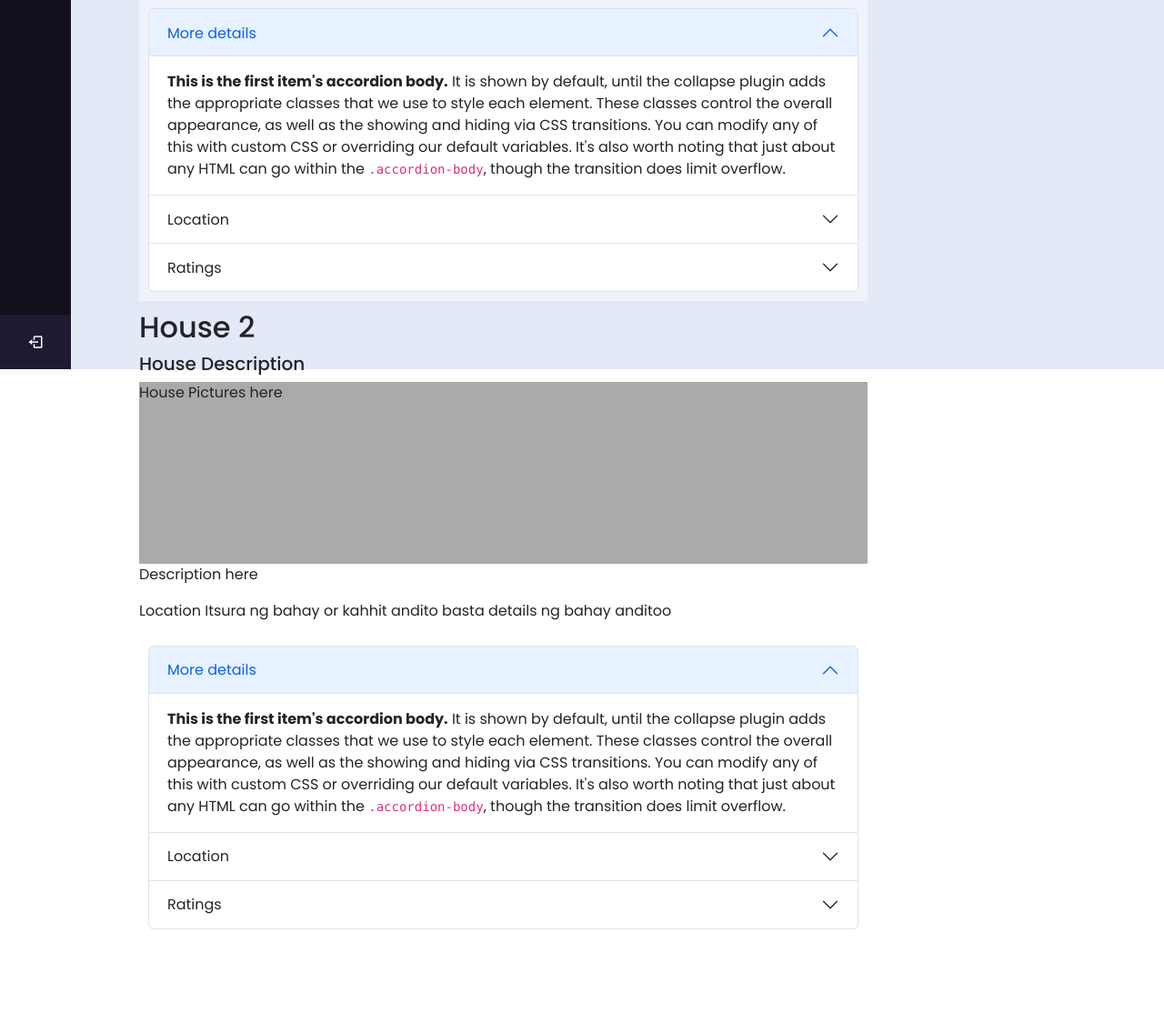
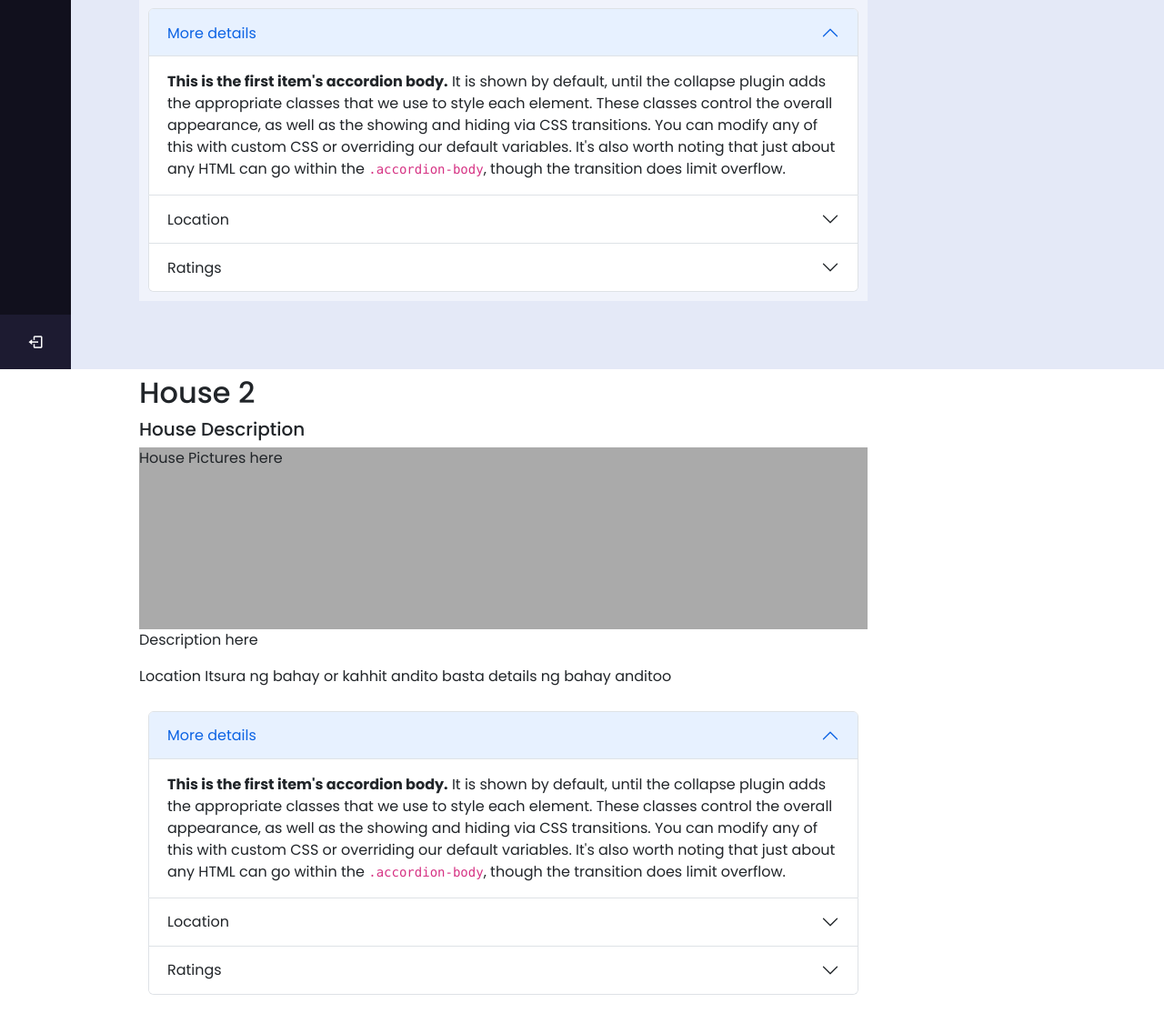
Before and after one commit to Jcvillanueva/Bisita-Pilipinas, a PHP site: page /homepage.html in a window 1280 px wide. Shown: the part 394-1508 px from the top of the page at 91% size. Before the commit the page ends 1416 px from the top, so only its background shows below. Run offline with PHP 8.4, Linux system fonts and the light colour scheme.

Commit message:
Re done everything

```diff
--- a/BisitaPilipinas/BnBOwner.html
+++ b/BisitaPilipinas/BnBOwner.html
@@ -81,8 +81,7 @@
         </ul>
       </div>
       <section class="home-section">
-          <div class="text">Dashboard
-            <div class="">
+          <div class="text">Dashboard<div class="">
 
             </div>
           </div>
--- a/BisitaPilipinas/CSS/Index.css
+++ b/BisitaPilipinas/CSS/Index.css
@@ -270,10 +270,18 @@
   position: absolute;
 }
 
-.col-sm-8 #accordionExample{
+.col-sm-8 #accordionExample1{
   list-style: none;
   width: 100%;
   margin-bottom: 10px;
   background: rgba(255, 255, 255, 0.425);
   padding: 10px;
 }
+
+.col-sm-8 .house2 #accordionExample2{
+  list-style: none;
+  width: 100%;
+  margin-bottom: 10px;
+  background: rgba(255, 255, 255, 0.425);
+  padding: 10px;
+}
--- a/BisitaPilipinas/homePage.html
+++ b/BisitaPilipinas/homePage.html
@@ -74,7 +74,8 @@
           <div class="fakeimg">House Pictures here</div>
           <p>Description here</p>
           <p>Location Itsura ng bahay or kahhit andito basta details ng bahay anditoo</p>
-          <div class="accordion" id="accordionExample">
+          <!-- First Accordion house -->
+          <div class="accordion" id="accordionExample1">
             <div class="accordion-item">
               <h2 class="accordion-header" id="headingOne">
                 <button class="accordion-button" type="button" data-bs-toggle="collapse" data-bs-target="#collapseOne" aria-expanded="true" aria-controls="collapseOne">
@@ -112,15 +113,20 @@
               </div>
             </div>
           </div>
+          <!-- First Accordion House End -->
            <!-- House #1 End -->
-
+          <br>
+          <br>
+          <br>
            <!-- House #2 -->
+           <div class="house2">
             <h2>House 2</h2>
             <h5>House Description</h5>
             <div class="fakeimg">House Pictures here</div>
             <p>Description here</p>
             <p>Location Itsura ng bahay or kahhit andito basta details ng bahay anditoo</p>
-          <div class="accordion" id="accordionExample">
+            <!-- Second House accordion -->
+            <div class="accordion" role="tab" id="accordionExample2">
               <div class="accordion-item">
                 <h2 class="accordion-header" id="headingOne">
                   <button class="accordion-button" type="button" data-bs-toggle="collapse" data-bs-target="#collapseOne" aria-expanded="true" aria-controls="collapseOne">
@@ -158,8 +164,8 @@
                 </div>
               </div>
             </div>
+            <!-- Second House accordion -->
             <!-- House #2 end -->
-        </div>
         </div>
     </div>
     </section>
```
Lines whose indentation alone changed are shown as unchanged.
